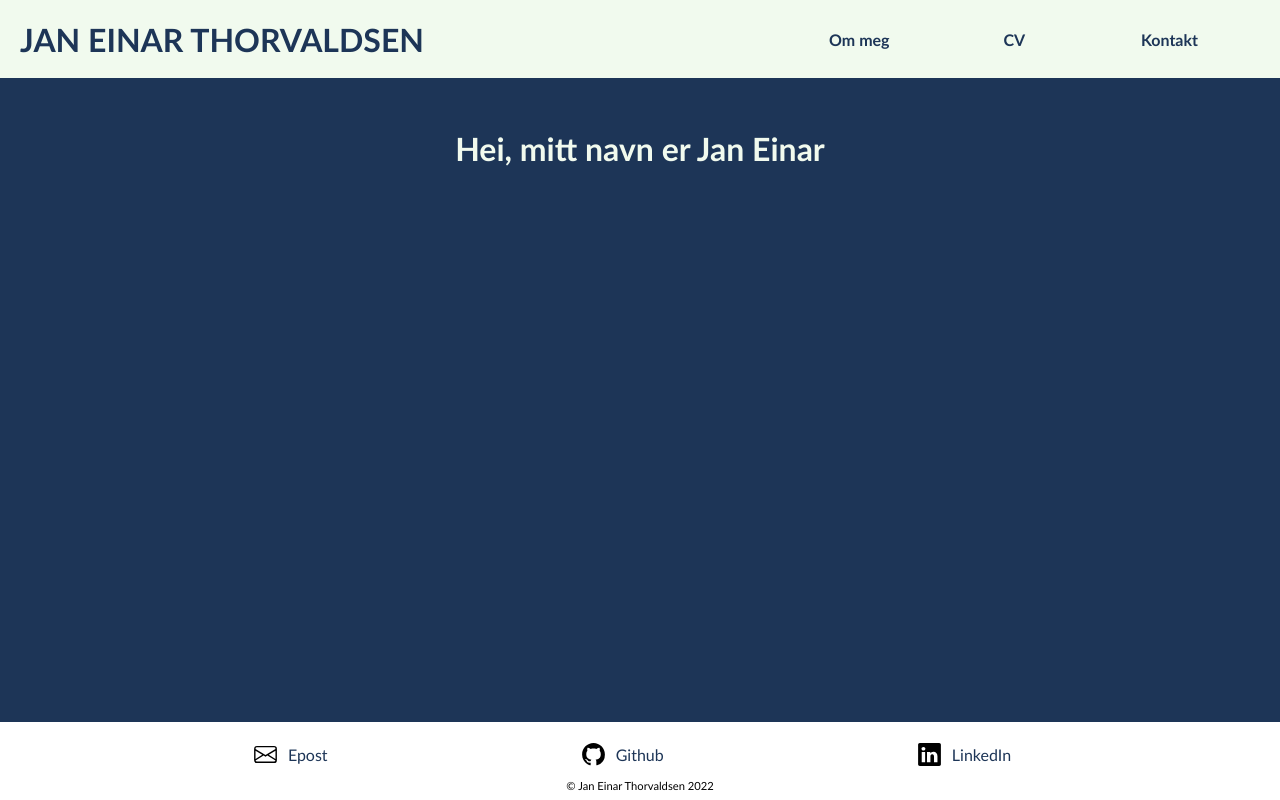
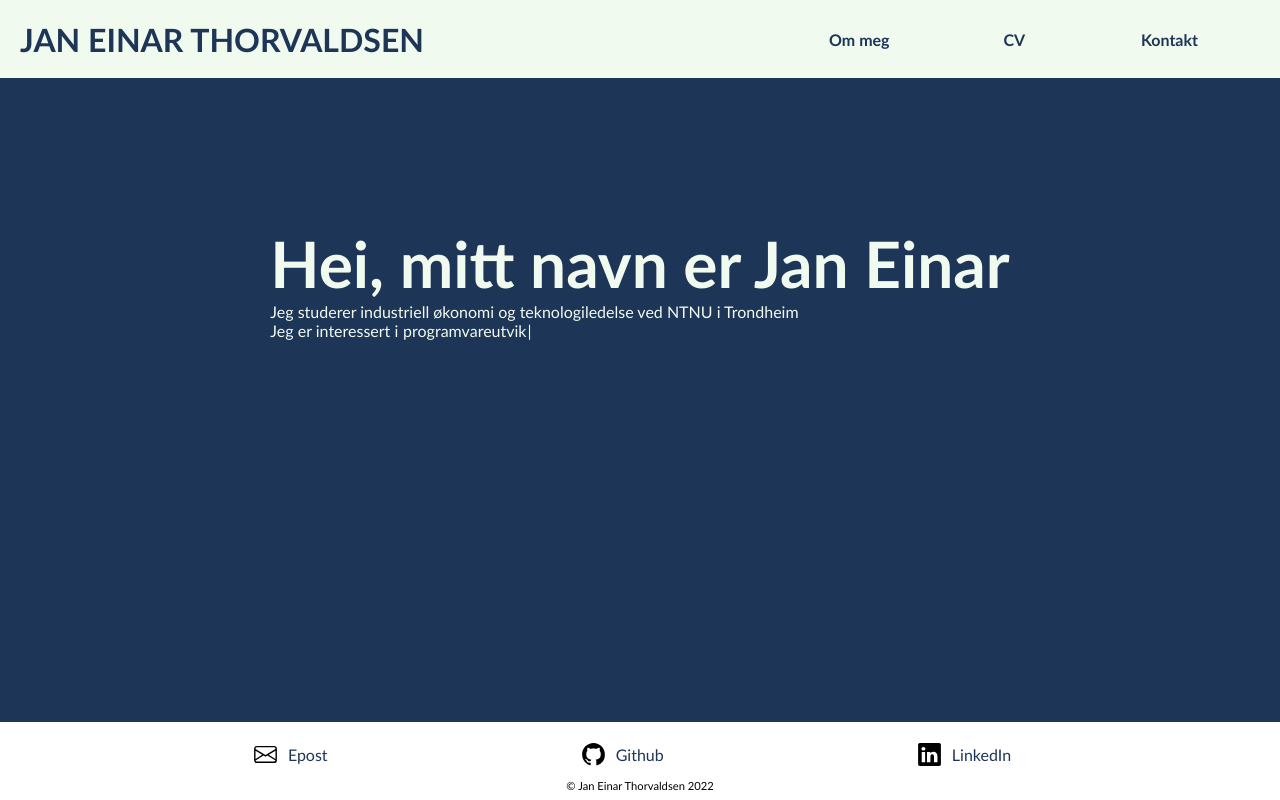
Before and after one commit to janethorv/perswebpage, a React (Create React App) app: page / in a window 1280 px wide. Built offline with nearby package versions, Linux system fonts and the light colour scheme.

Commit message:
inital layout on home page

```diff
--- a/package.json
+++ b/package.json
@@ -12,6 +12,7 @@
     "react-router-dom": "^6.3.0",
     "react-scripts": "5.0.1",
     "react-spring": "^9.5.2",
+    "typewriter-effect": "^2.19.0",
     "web-vitals": "^2.1.4"
   },
   "scripts": {
--- a/public/index.html
+++ b/public/index.html
@@ -2,14 +2,12 @@
 <html lang="en">
   <head>
     <meta charset="utf-8" />
-    <link rel="icon" href="%PUBLIC_URL%/favicon.ico" />
     <meta name="viewport" content="width=device-width, initial-scale=1" />
     <meta name="theme-color" content="#000000" />
     <meta
       name="description"
       content="Web site created using create-react-app"
     />
-    <link rel="apple-touch-icon" href="%PUBLIC_URL%/logo192.png" />
     <link rel="manifest" href="%PUBLIC_URL%/manifest.json" />
 
     <title>Jan Einar Thorvaldsen</title>
--- a/src/components/HomeHeader.js
+++ b/src/components/HomeHeader.js
@@ -1,6 +1,9 @@
+import React from "react";
+
+
 export default function HomeHeader() {
     return (
-        <div className="home">
+        <div className="home-header">
             <h1>Hei, mitt navn er Jan Einar</h1>
         </div>
     )
--- /dev/null
+++ b/src/components/HomeIngress.js
@@ -0,0 +1,9 @@
+import React from 'react'
+
+export default function HomeIngress() {
+  return (
+    <div className='home-ingress'>
+        <p>Jeg studerer industriell økonomi og teknologiledelse ved NTNU i Trondheim</p>
+    </div>
+  )
+}
--- /dev/null
+++ b/src/components/HomeTypewriter.js
@@ -0,0 +1,17 @@
+import React from 'react';
+import Typewriter from 'typewriter-effect';
+
+export default function HomeTypewriter() {
+  return (
+    <div className='typewriter'>
+        <p>Jeg er interessert i </p>
+        <Typewriter
+            options={{
+                strings: [' programvareutvikling', ' smidig metodikk', ' prosjektledelse', ' arbeid i team'],
+                autoStart: true,
+                loop: true,
+              }}
+        />
+    </div>
+  )
+}
--- a/src/css/Home.scss
+++ b/src/css/Home.scss
@@ -0,0 +1,11 @@
+.home-header {
+    margin-top: 6rem;
+    font-size: 2rem;
+}
+
+.typewriter {
+    display: flex;
+}
+.typewriter p {
+    margin-right: .3rem;
+}
--- a/src/pages/Home.js
+++ b/src/pages/Home.js
@@ -1,10 +1,62 @@
 import '../css/Home.scss';
 import HomeHeader from "../components/HomeHeader";
+import { Spring } from 'react-spring';
+import { animated } from 'react-spring';
+import { useEffect } from 'react';
+import HomeIngress from '../components/HomeIngress';
+import HomeTypewriter from '../components/HomeTypewriter';
 
 export default function Home() {
-    return (
-        <div className="home">
-            <HomeHeader />
-        </div>
-    )
+    var runAnimation = localStorage.getItem('show_intro_animation');
+
+    useEffect(()=>{
+        localStorage.setItem('show_intro_animation', 1);
+        window.onbeforeunload = () => {
+            localStorage.removeItem("show_intro_animation");
+        }
+    })
+
+    if (runAnimation === null) {
+
+        return (
+            <div className='home'>
+                <div>
+                <Spring
+                    from={{ opacity: 0, marginTop: -500}}
+                    to={{opacity: 1, marginTop: 0}}
+                    config={{duration: 2000}}
+                >
+                    {props => (
+                        <animated.div style={props}>
+                            <HomeHeader />
+                        </animated.div>
+                    )}
+                </Spring>
+                </div>
+                <div>
+                <Spring
+                    from={{ opacity: 0, marginTop: 0}}
+                    to={{opacity: 1}}
+                    config={{delay: 7000, duration: 4000}}
+            >
+                {props => (
+                    <animated.div style={props}>
+                        <HomeIngress />
+                    </animated.div>
+                )}
+                </Spring>
+                </div>
+                <HomeTypewriter/>
+            </div>
+        )
+    }
+
+   else {
+        return (
+            <div className='home'>
+                <HomeHeader />
+                <HomeTypewriter />
+            </div>
+        )
+   }
 }
```
Also changed, not shown: 1 other file (tests, documents, lock files or other folders).
